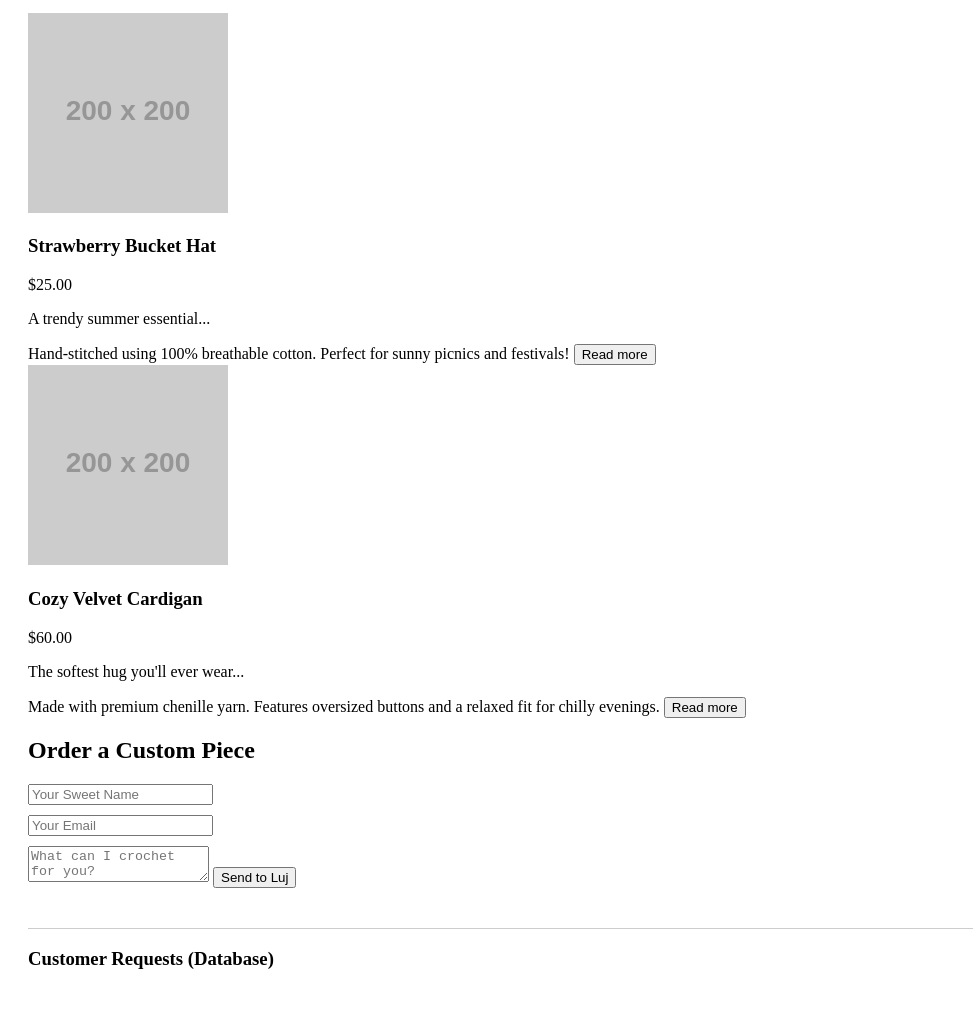
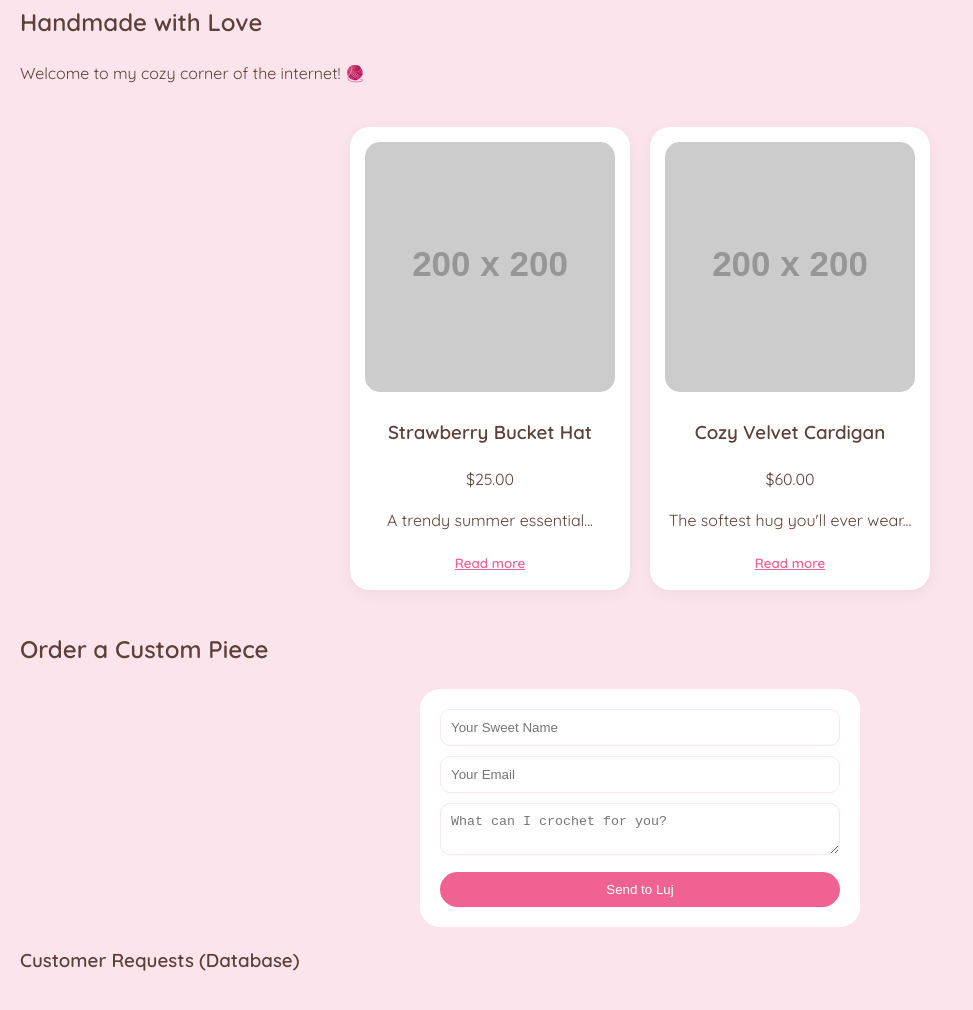
Before and after one commit to Luj-was-here/crochet-business, a plain HTML site: page index.html in a window 1280 px wide. Shown: the part 218-1228 px from the top of the page, without its empty margins (0-973 px from the left). Drawn offline with Linux system fonts and the light colour scheme; placeholder pictures from the web are drawn by us.

Commit message:
Refactor CSS for improved styling and dark mode

```diff
--- a/style.css
+++ b/style.css
@@ -1,6 +1,97 @@
-body { background: #fff; color: #000; transition: 0.3s; padding: 20px; }
-.dark-mode { background: #333; color: #fff; }
-#more-text { margin-left: 5px; color: #666; }
-.dark-mode #more-text { color: #ccc; }
-input { display: block; margin-bottom: 10px; }
-#admin { margin-top: 40px; border-top: 1px solid #ccc; }
+:root {
+    --main-pink: #fce4ec; /* Baby Pink */
+    --dark-pink: #f06292; /* Accent Pink */
+    --text-color: #5d4037; /* Warm Brown (compliments pink better than black) */
+    --card-bg: #ffffff;
+}
+
+body {
+    background-color: var(--main-pink);
+    color: var(--text-color);
+    font-family: 'Quicksand', sans-serif;
+    margin: 0;
+    padding: 20px;
+    transition: all 0.3s ease;
+    line-height: 1.6;
+}
+
+.brand-name {
+    font-family: 'Sacramento', cursive;
+    font-size: 4rem;
+    text-align: center;
+    color: var(--dark-pink);
+    margin-bottom: 10px;
+}
+
+/* Dark Mode Overrides */
+body.dark-mode {
+    --main-pink: #2d1b24;
+    --text-color: #fce4ec;
+    --card-bg: #3d2b34;
+    --dark-pink: #ff80ab;
+}
+
+/* Product Cards */
+.product-grid {
+    display: flex;
+    gap: 20px;
+    justify-content: center;
+    flex-wrap: wrap;
+    margin: 40px 0;
+}
+
+.product-card {
+    background: var(--card-bg);
+    padding: 15px;
+    border-radius: 20px;
+    box-shadow: 0 4px 15px rgba(0,0,0,0.05);
+    width: 250px;
+    text-align: center;
+}
+
+.product-card img {
+    width: 100%;
+    border-radius: 15px;
+}
+
+/* THE BUTTON LINK YOU ASKED FOR */
+.read-more-link {
+    background: none;
+    border: none;
+    color: var(--dark-pink);
+    text-decoration: underline;
+    cursor: pointer;
+    font-family: inherit;
+    padding: 0;
+    font-weight: 600;
+}
+
+.hidden-text { display: none; }
+
+/* Form Styling */
+#contactForm {
+    max-width: 400px;
+    margin: 0 auto;
+    background: var(--card-bg);
+    padding: 20px;
+    border-radius: 20px;
+}
+
+input, textarea {
+    width: 100%;
+    margin-bottom: 10px;
+    padding: 10px;
+    border: 1px solid var(--main-pink);
+    border-radius: 10px;
+    box-sizing: border-box;
+}
+
+.submit-btn {
+    background: var(--dark-pink);
+    color: white;
+    border: none;
+    padding: 10px 20px;
+    border-radius: 20px;
+    width: 100%;
+    cursor: pointer;
+}
```
